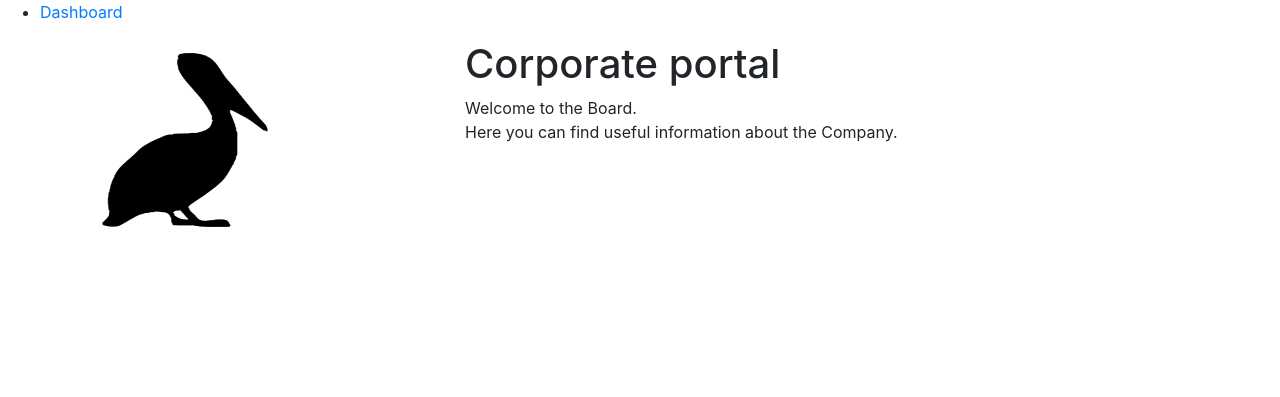
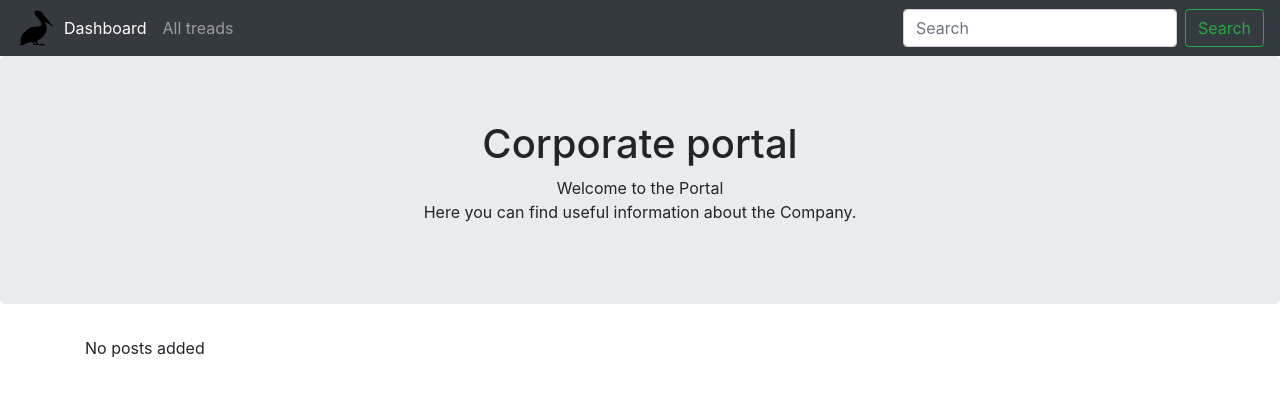
Before and after one commit to anastasiya178/django_forum, a Django app: page / in a window 1280 px wide. Shown: the top 397 px of the page. Run offline with Django 4.2, Linux system fonts and the light colour scheme; some libraries are stand-ins or nearby versions.

Commit message:
[feat] updated dashboard markup

```diff
--- a/templates/forum/base.html
+++ b/templates/forum/base.html
@@ -20,9 +20,29 @@
 </head>
 <body>
     <div class="header">
-        <ul class="admin_nav">
-            <li class="admin_nav"><a href={% url "forum:dashboard" %}>Dashboard</a></li>
-        </ul>
+        <nav class="navbar navbar-expand-lg navbar-dark bg-dark">
+{#        <ul class="admin_nav">#}
+{#            <li><img width="40" height="40" src="{% static '/images/logo.png' %}"></li>#}
+{#            <li class="admin_nav"><a href={% url "forum:dashboard" %}>Dashboard</a></li>#}
+{#        </ul>#}
+            <div class="collapse navbar-collapse" id="navbarSupportedContent">
+                <ul class="navbar-nav mr-auto">
+                    <li><img width="40" height="40" src="{% static '/images/logo.png' %}" class="d-inline-block align-top"></li>
+                    <li class="nav-item active">
+                        <a class="nav-link" href={% url "forum:dashboard" %}>Dashboard
+                            <span class="sr-only">(current)</span>
+                        </a>
+                    </li>
+                    <li class="nav-item">
+                        <a class="nav-link" href={% url "forum:category_list" %}>All treads</a>
+                    </li>
+                </ul>
+                <form class="form-inline my-2 my-lg-0">
+                  <input class="form-control mr-sm-2" type="search" placeholder="Search" aria-label="Search">
+                  <button class="btn btn-outline-success my-2 my-sm-0" type="submit">Search</button>
+                </form>
+            </div>
+        </nav>
     </div>
 
     {% block nav %}
--- a/templates/forum/dashboard.html
+++ b/templates/forum/dashboard.html
@@ -5,17 +5,26 @@
 {% block title %}<title>Dashboard</title>{% endblock %}
 
 {% block content %}
-    <div class="container">
-        <div class='row'>
-            <div class="col-sm-4">
-                <img width="200" height="200" src="{% static '/images/logo.png' %}">
+    <main role="main">
+        <section class="jumbotron text-center">
+            <div class="container">
+                        <h1 class="jumbotron-heading">Corporate portal</h1>
+                        <p>Welcome to the Portal<br>
+                            Here you can find useful information about the Company.</p>
             </div>
-            <div class="col-sm-8">
-                <h1>Corporate portal</h1>
-                <p>Welcome to the Board.<br>
-                    Here you can find useful information about the Company.</p>
-                <br>
+        </section>
+        <section>
+            <div class="container">
+                <div class="row">
+                    <div class="col-sm" style="flex-grow: 3">
+                        {% if latest_posts %}
+                            <h2>Recent Updates</h2>
+                        {% else %}
+                            <p>No posts added</p>
+                        {% endif %}
+                    </div>
+                </div>
             </div>
-        </div>
-    </div>
+        </section>
+    </main>
 {% endblock %}
```
